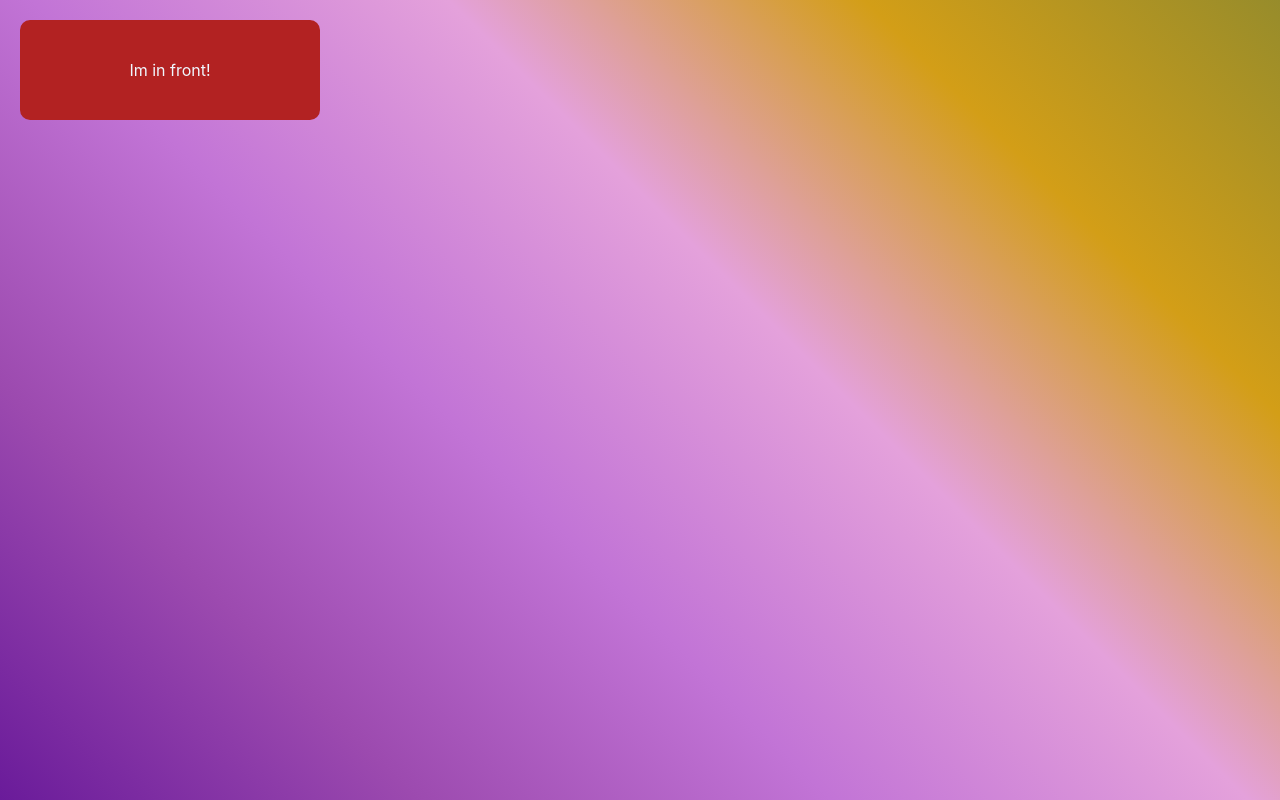
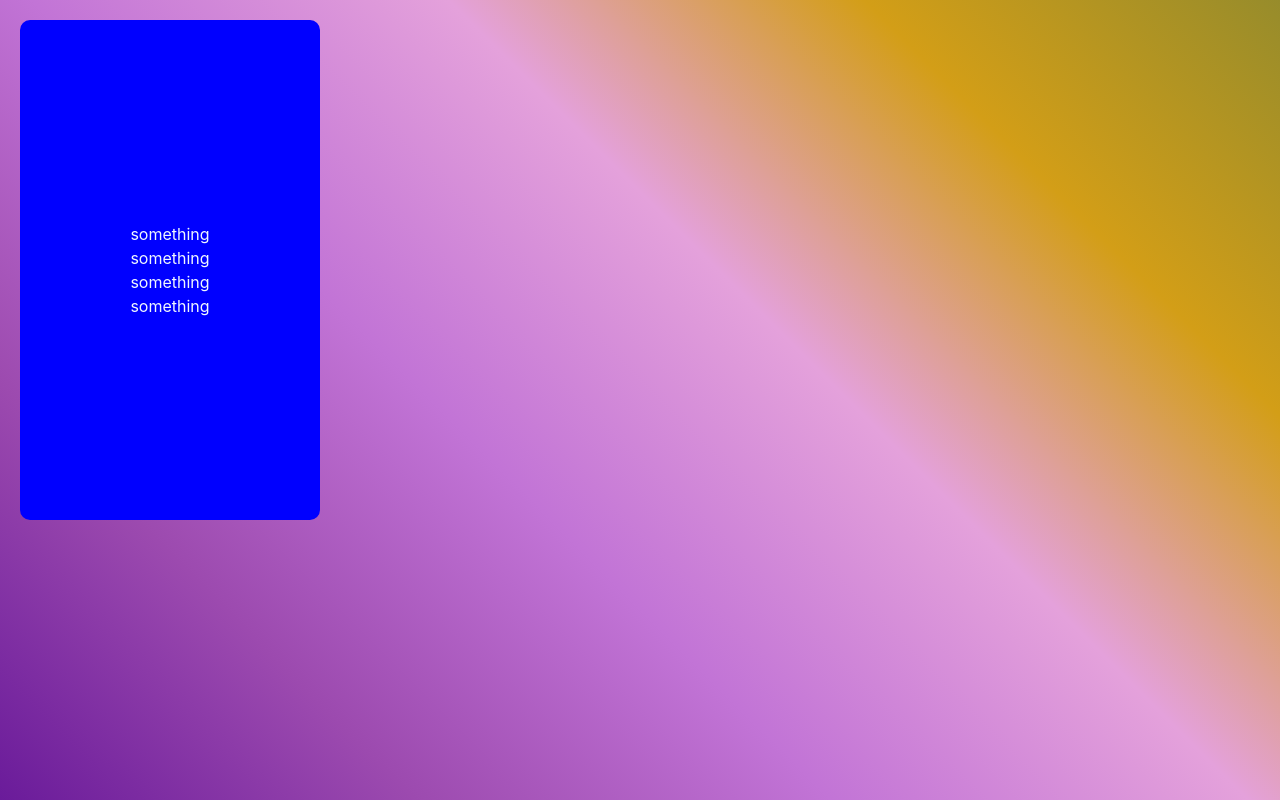
Before and after one commit to cushonz/web-portfolio, a React (Create React App) app: page /web-portfolio/Professional in a window 1280 px wide. Built offline with nearby package versions, Linux system fonts and the light colour scheme.

Commit message:
Flip card  with toggle

```diff
--- a/src/components/FlipCard.js
+++ b/src/components/FlipCard.js
@@ -1,10 +1,14 @@
-import React from "react";
+import React, { useState } from "react";
 import "../styles/component_styles/FlipCard.css";
 
 function FlipCard({ frontContent, backContent }) {
+  const [isActive, setActive] = useState("false");
+  const toggleCard = () => {
+    setActive(!isActive);
+  };
   return (
-    <div className="card">
-      <div className="inner">
+    <div className="card" onClick={toggleCard}>
+      <div className={isActive ? "inner toggled" : "inner"}>
         <div className="front">{frontContent}</div>
         <div className="back">{backContent}</div>
       </div>
--- a/src/components/pages/Professional.js
+++ b/src/components/pages/Professional.js
@@ -1,4 +1,4 @@
-import React from "react";
+import React, { useState } from "react";
 import FlipCard from "../FlipCard";
 
 function Professional() {
@@ -6,13 +6,20 @@ function Professional() {
     <div>
       <FlipCard
         frontContent={
-          <div>
-            <p>Im in front!</p>
+          <div className="flex flex-grow justify-center items-center h-full">
+            <h1 className="text-3xl" style={{ transform: "rotateZ(45deg)" }}>
+              Professional package
+            </h1>
           </div>
         }
         backContent={
-          <div>
-            <p>Im in back!</p>
+          <div className="flex">
+            <ul>
+              <li>something</li>
+              <li>something</li>
+              <li>something</li>
+              <li>something</li>
+            </ul>
           </div>
         }
       />
--- a/src/styles/component_styles/FlipCard.css
+++ b/src/styles/component_styles/FlipCard.css
@@ -1,6 +1,6 @@
 .card {
   width: 300px;
-  height: 100px;
+  height: 500px;
   margin: 20px;
   perspective: 1000px;
 }
@@ -17,6 +17,10 @@
   transform: rotateY(180deg);
 }
 
+.toggled {
+  transform: rotateY(180deg);
+}
+
 .back,
 .front {
   position: absolute;
@@ -28,9 +32,6 @@
 .front {
   background-color: firebrick;
   color: aliceblue;
-  display: flex;
-  justify-content: center;
-  align-items: center;
   border: 10px solid firebrick;
   border-radius: 10px;
   transform: rotateY(0deg);
```
